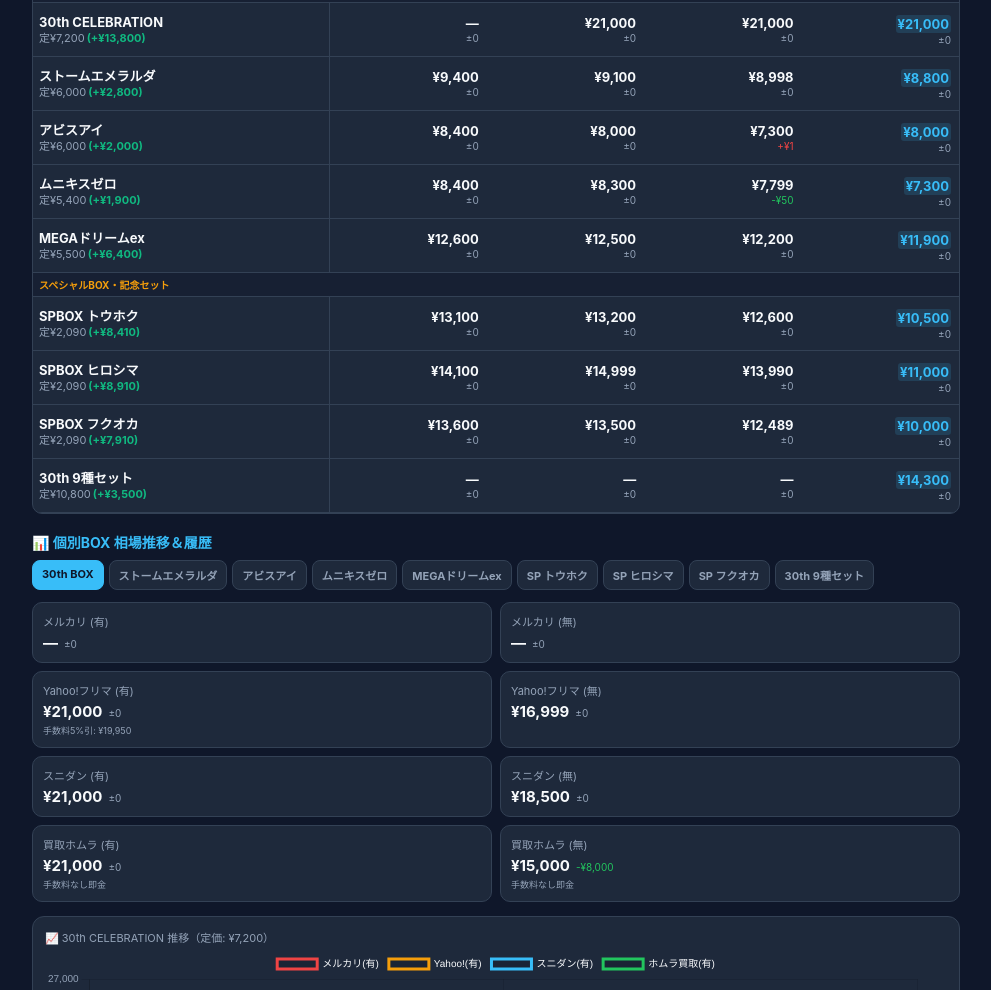
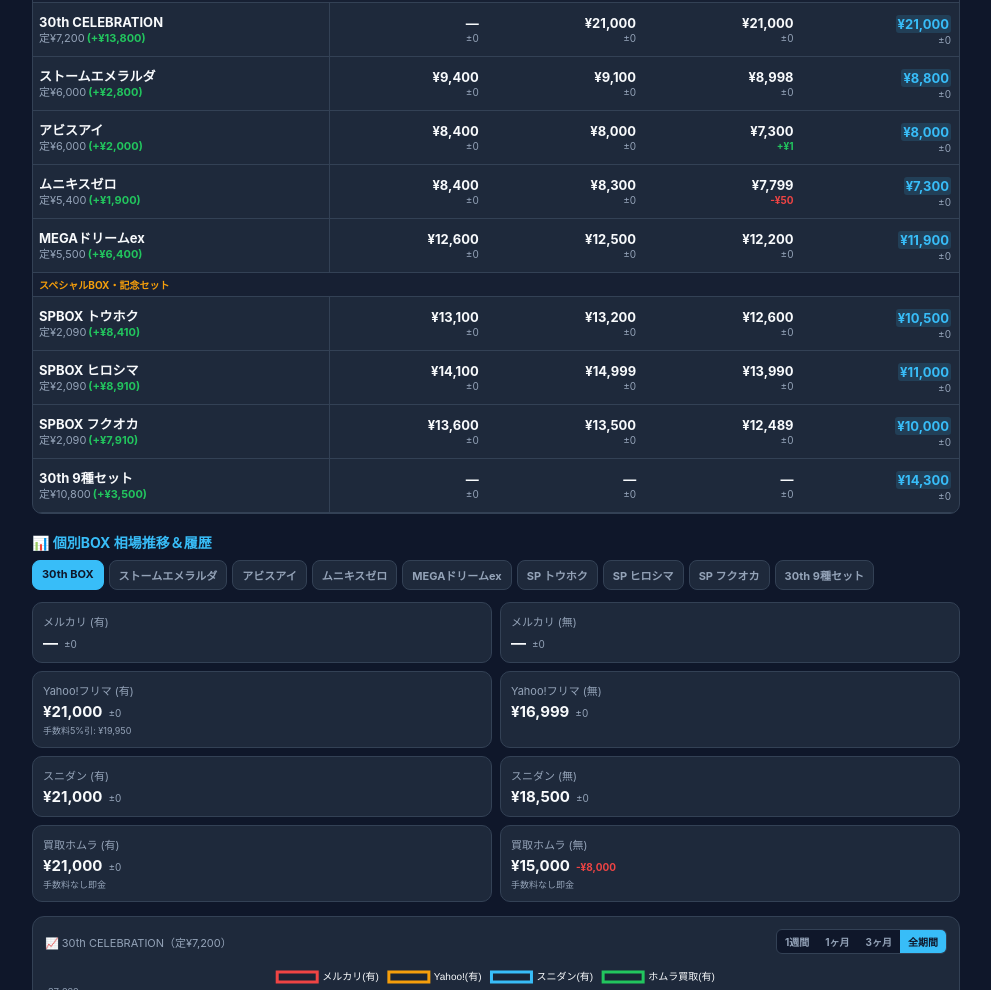
Before and after one commit to korokorot/card-tracker, a plain HTML site: page index.html in a window 1280 px wide. Shown: the part 130-1120 px from the top of the page, without its empty margins (144-1135 px from the left). Drawn offline with nearby package versions, Linux system fonts and the light colour scheme.

Commit message:
Update index.html

```diff
--- a/index.html
+++ b/index.html
@@ -12,8 +12,8 @@
       --text: #f8fafc;
       --sub: #94a3b8;
       --accent: #38bdf8;
-      --up: #ef4444;
-      --down: #22c55e;
+      --plus: #22c55e;   /* プラス（上昇・利益）＝ 緑に統一 */
+      --minus: #ef4444;  /* マイナス（下落・赤字）＝ 赤に統一 */
       --border: #334155;
     }
     * { box-sizing: border-box; }
@@ -78,8 +78,8 @@
     .box-meta {
       font-size: 9px; color: var(--sub); line-height: 1.1; white-space: nowrap;
     }
-    .profit-pos { color: #10b981; font-weight: bold; margin-left: 2px; }
-    .profit-neg { color: #ef4444; font-weight: bold; margin-left: 2px; }
+    .profit-pos { color: var(--plus); font-weight: bold; margin-left: 2px; }
+    .profit-neg { color: var(--minus); font-weight: bold; margin-left: 2px; }
 
     .p-val { font-size: 11px; font-weight: bold; display: block; white-space: nowrap; }
     .best-badge {
@@ -87,10 +87,10 @@
       padding: 1px 2px; color: #38bdf8; font-weight: bold; font-size: 11px;
       display: inline-block; white-space: nowrap;
     }
-    .mini-diff { font-size: 8px; display: block; margin-top: 1px; white-space: nowrap; }
-    .up { color: var(--up); }
-    .down { color: var(--down); }
-    .even { color: var(--sub); }
+    .mini-diff { font-size: 8px; display: block; margin-top: 1px; white-space: nowrap; font-weight: bold; }
+    .up { color: var(--plus); }
+    .down { color: var(--minus); }
+    .even { color: var(--sub); font-weight: normal; }
 
     @media (min-width: 600px) {
       body { padding: 16px; max-width: 960px; margin: 0 auto; }
@@ -114,7 +114,22 @@
     .card-title { font-size: 11px; color: var(--sub); margin-bottom: 4px; }
     .price { font-size: 15px; font-weight: bold; }
     .sub-note { font-size: 9px; color: var(--sub); margin-top: 3px; }
+
     .chart-box { background: var(--card); padding: 12px; border-radius: 12px; border: 1px solid var(--border); margin-bottom: 16px; }
+    .chart-header {
+      display: flex; justify-content: space-between; align-items: center;
+      flex-wrap: wrap; gap: 6px; margin-bottom: 8px;
+    }
+    .range-switch {
+      display: inline-flex; background: #0f172a; border-radius: 6px;
+      border: 1px solid var(--border); overflow: hidden;
+    }
+    .range-btn {
+      padding: 4px 8px; font-size: 10px; font-weight: bold;
+      color: var(--sub); cursor: pointer; white-space: nowrap;
+    }
+    .range-btn.active { background: var(--accent); color: #0f172a; }
+
     .hist-table { width: 100%; border-collapse: collapse; font-size: 10px; background: var(--card); border-radius: 12px; overflow: hidden; }
     .hist-table th, .hist-table td { padding: 7px 4px; text-align: right; border-bottom: 1px solid var(--border); }
     .hist-table th:first-child, .hist-table td:first-child { text-align: left; }
@@ -154,7 +169,15 @@
   <div class="grid" id="price-cards"></div>
 
   <div class="chart-box">
-    <div class="card-title" id="chart-title">📈 価格推移グラフ</div>
+    <div class="chart-header">
+      <div class="card-title" id="chart-title" style="margin:0;">📈 価格推移グラフ</div>
+      <div class="range-switch">
+        <div class="range-btn" id="range-7" onclick="setChartRange(7)">1週間</div>
+        <div class="range-btn" id="range-30" onclick="setChartRange(30)">1ヶ月</div>
+        <div class="range-btn" id="range-90" onclick="setChartRange(90)">3ヶ月</div>
+        <div class="range-btn active" id="range-0" onclick="setChartRange(0)">全期間</div>
+      </div>
+    </div>
     <canvas id="priceChart" height="210"></canvas>
   </div>
 
@@ -178,6 +201,7 @@
 let rawData = [];
 let shrinkMode = "with";
 let currentBoxId = "30th_celebration";
+let chartRangeDays = 0; // 0=全期間, 7=1週間, 30=1ヶ月, 90=3ヶ月
 let chartInstance = null;
 
 const BOX_MASTER = [
@@ -211,10 +235,30 @@ function setShrinkMode(mode) {
   renderAll();
 }
 
+function setChartRange(days) {
+  chartRangeDays = days;
+  [7, 30, 90, 0].forEach(d => {
+    const el = document.getElementById("range-" + d);
+    if (el) el.className = "range-btn" + (d === days ? " active" : "");
+  });
+  renderAll();
+}
+
 function selectBoxFromTable(boxId) {
   currentBoxId = boxId;
   renderAll();
   document.getElementById("detail-section").scrollIntoView({ behavior: "smooth" });
+}
+
+function parseTimestamp(tsStr) {
+  return new Date(tsStr.replace(" ", "T") + ":00+09:00");
+}
+
+function getFilteredChartData() {
+  if (!rawData.length || chartRangeDays === 0) return rawData;
+  const latestTime = parseTimestamp(rawData[rawData.length - 1].timestamp).getTime();
+  const cutoff = latestTime - (chartRangeDays * 24 * 60 * 60 * 1000);
+  return rawData.filter(d => parseTimestamp(d.timestamp).getTime() >= cutoff);
 }
 
 function renderSummaryTable(latest, prev) {
@@ -277,7 +321,7 @@ function renderAll() {
   const latest = rawData[rawData.length - 1];
   const prev = rawData.length > 1 ? rawData[rawData.length - 2] : latest;
 
-  document.getElementById("last-updated").textContent = `最終更新: ${latest.timestamp} （行タップで下部グラフ切替）`;
+  document.getElementById("last-updated").textContent = `最終更新: ${latest.timestamp} （±は前回比 / 行タップでグラフ切替）`;
 
   renderSummaryTable(latest, prev);
   renderTabs();
@@ -286,7 +330,7 @@ function renderAll() {
   const prevBox = prev.boxes[currentBoxId] || {};
   const masterInfo = BOX_MASTER.find(b => b.id === currentBoxId) || {};
 
-  document.getElementById("chart-title").textContent = `📈 ${masterInfo.name || ""} 推移（定価: ¥${(masterInfo.retail||0).toLocaleString()}）`;
+  document.getElementById("chart-title").textContent = `📈 ${masterInfo.name || ""}（定¥${(masterInfo.retail||0).toLocaleString()}）`;
 
   const mWithNet = currBox.mercari_with ? `手数料10%引: ¥${Math.round(currBox.mercari_with * 0.9).toLocaleString()}` : "";
   const yWithNet = currBox.yahoo_with ? `手数料5%引: ¥${Math.round(currBox.yahoo_with * 0.95).toLocaleString()}` : "";
@@ -313,7 +357,8 @@ function renderAll() {
     </div>
   `).join("");
 
-  const labels = rawData.map(d => d.timestamp.slice(5, 16));
+  const chartData = getFilteredChartData();
+  const labels = chartData.map(d => d.timestamp.slice(5, 16));
   const datasets = [
     { label: "メルカリ(有)", key: "mercari_with", color: "#ef4444", dash: [] },
     { label: "Yahoo!(有)", key: "yahoo_with", color: "#f59e0b", dash: [] },
@@ -321,7 +366,7 @@ function renderAll() {
     { label: "ホムラ買取(有)", key: "homura_with", color: "#22c55e", dash: [] },
   ].map(ds => ({
     label: ds.label,
-    data: rawData.map(d => (d.boxes[currentBoxId] || {})[ds.key] || null),
+    data: chartData.map(d => (d.boxes[currentBoxId] || {})[ds.key] || null),
     borderColor: ds.color,
     borderDash: ds.dash,
     tension: 0.2,
```
